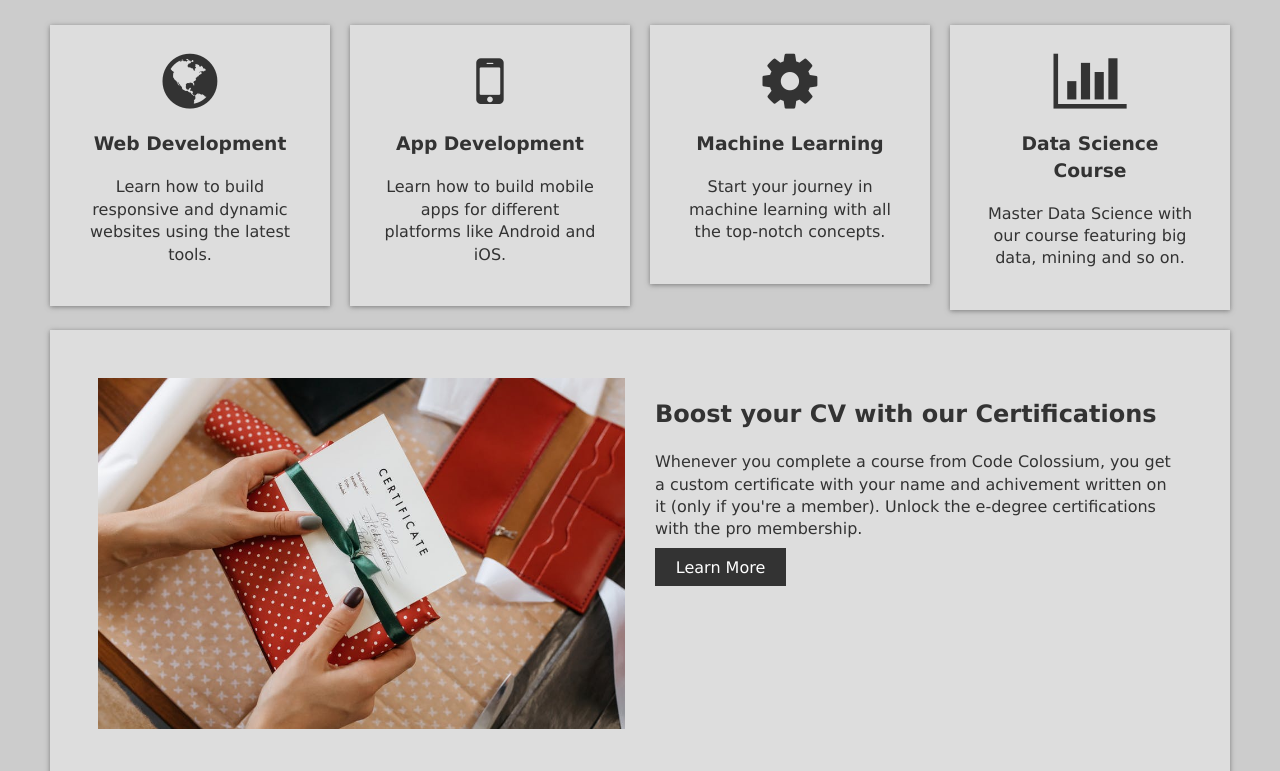
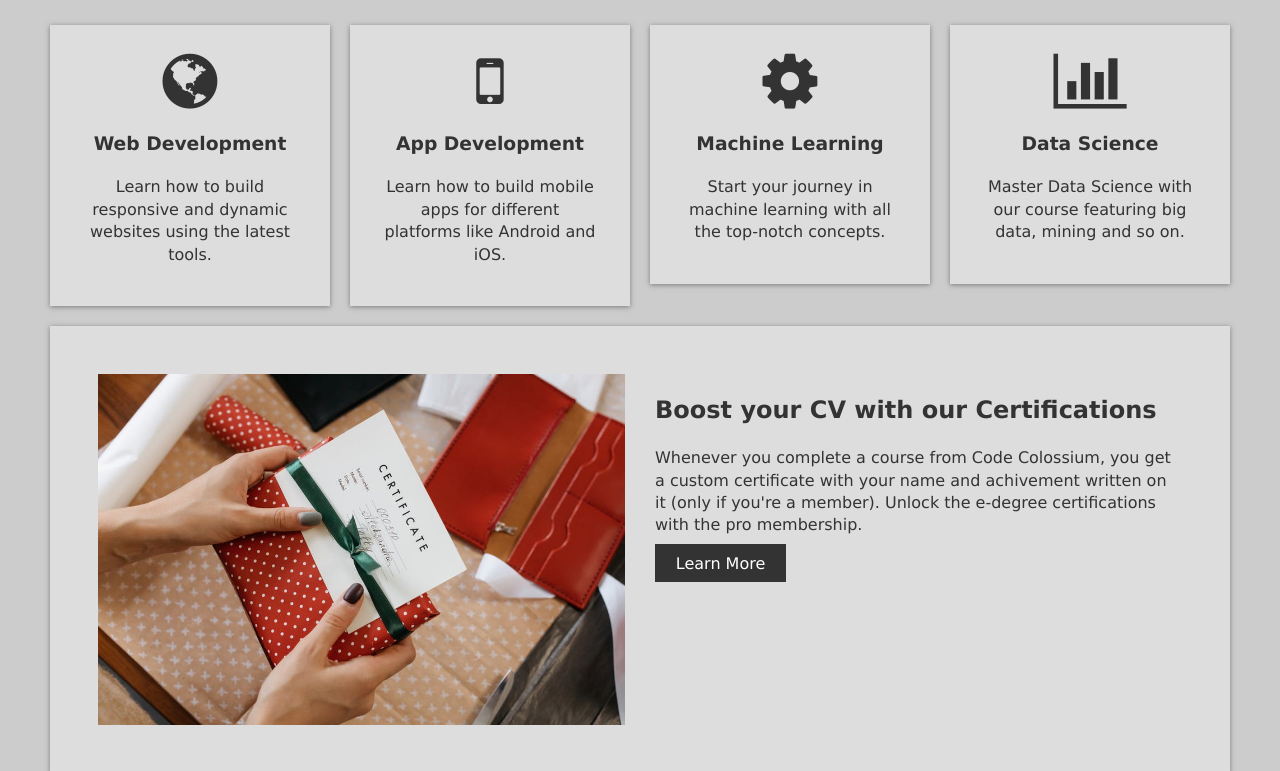
Before and after one commit to noobchirag69/Code-Colossium, a plain HTML site: page index.html in a window 1280 px wide. Shown: the part 840-1611 px from the top of the page. Drawn offline with Linux system fonts and the light colour scheme.

Commit message:
Minor Change..

```diff
--- a/index.html
+++ b/index.html
@@ -70,7 +70,7 @@
             <a href="#" class="course-box">
                 <div class="box">
                     <i class="fa fa-bar-chart fa-4x"></i>
-                    <h3>Data Science Course</h3>
+                    <h3>Data Science</h3>
                     <p>Master Data Science with our course featuring big data, mining and so on.</p>
                 </div>
             </a>
```
